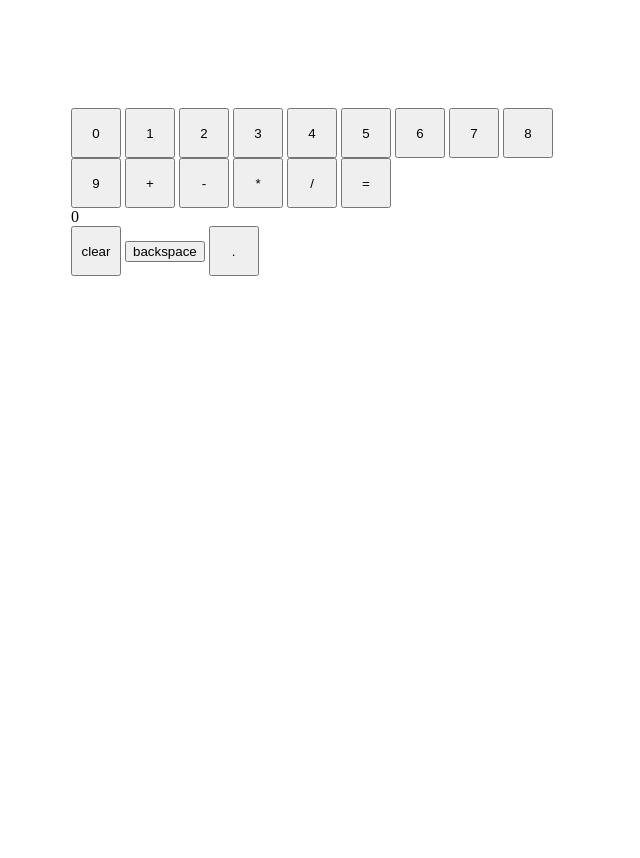
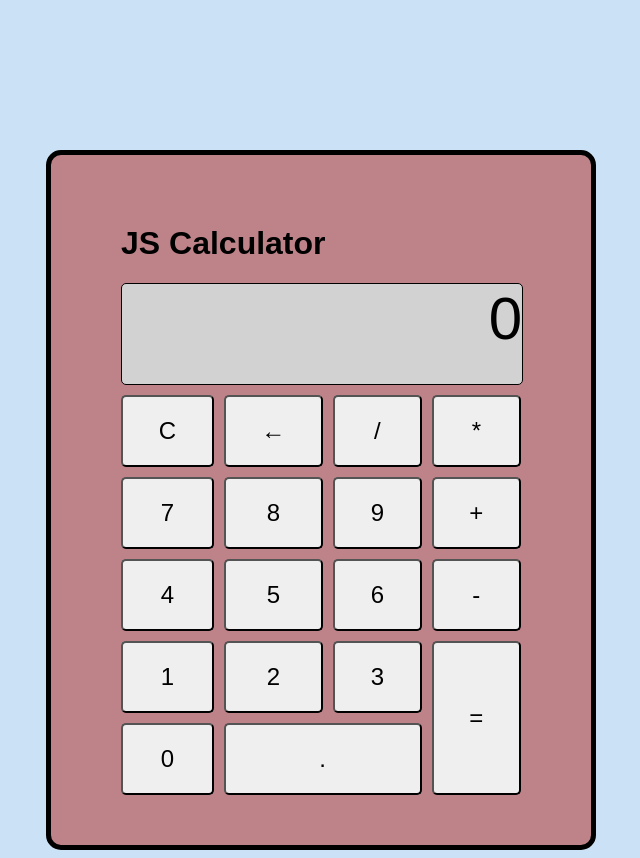
Before and after one commit to SaleMisanovic/odin-calculator, a plain HTML site: page index.html in a window 1280 px wide. Shown: the whole page, without its empty margins (319-959 px from the left). Before the commit the page ends 800 px from the top, so only its background shows below. Drawn offline with Linux system fonts and the light colour scheme.

Commit message:
css done

```diff
--- a/index.html
+++ b/index.html
@@ -10,25 +10,28 @@
 </head>
 <body>
     <div class="frame">
-        <button id="numbers">0</button>
-        <button id="numbers">1</button>
-        <button id="numbers">2</button>
-        <button id="numbers">3</button>
-        <button id="numbers">4</button>
-        <button id="numbers">5</button>
-        <button id="numbers">6</button>
-        <button id="numbers">7</button>
-        <button id="numbers">8</button>
-        <button id="numbers">9</button>
-        <button id="operators">+</button>
-        <button id="operators">-</button>
-        <button id="operators">*</button>
-        <button id="operators">/</button>
-        <button id="result">=</button>
-        <div id="display">0</div>
-        <button id="clear">clear</button>
-        <button id="backspace">backspace</button>
-        <button id="numbers" class="decimal">.</button>
+        <h1>JS Calculator</h1>
+        <div id="display" class="display">0</div>
+        <div class="frame-buttons">
+            <button id="numbers" class="buttons item17">0</button>
+            <button id="numbers" class="buttons item13">1</button>
+            <button id="numbers" class="buttons item14">2</button>
+            <button id="numbers" class="buttons item15">3</button>
+            <button id="numbers" class="buttons item9">4</button>
+            <button id="numbers" class="buttons item10">5</button>
+            <button id="numbers" class="buttons item11">6</button>
+            <button id="numbers" class="buttons item5">7</button>
+            <button id="numbers" class="buttons item6">8</button>
+            <button id="numbers" class="buttons item7">9</button>
+            <button id="numbers" class="decimal buttons item18" >.</button>
+            <button id="operators" class="buttons item8">+</button>
+            <button id="operators" class="buttons item12">-</button>
+            <button id="operators" class="buttons item4">*</button>
+            <button id="operators" class="buttons item3">/</button>
+            <button id="clear" class="buttons item1">C</button>
+            <button id="backspace" class="buttons item2">←</button>
+            <button id="result" class="buttons result item16">=</button>
+        </div>
     </div>
 
 </body>
--- a/script.js
+++ b/script.js
@@ -168,41 +168,41 @@ function checkDecimal() {
 
 //// KEYBOARD
   document.addEventListener("keydown", (event) => {
-    if (event.keyCode === 107) {
+    if (event.key === "+") {
       getOperator(operators.item(0));
-    } else if (event.keyCode === 109) {
+    } else if (event.key === "-") {
       getOperator(operators.item(1));
-    } else if (event.keyCode === 106) {
+    } else if (event.key === "*") {
       getOperator(operators.item(2));
-    } else if (event.keyCode === 111) {
+    } else if (event.key === "/") {
       getOperator(operators.item(3));
-    } else if (event.keyCode === 96) {
+    } else if (event.key === "0") {
       getNumber(numbers.item(0));
-    } else if (event.keyCode === 97) {
+    } else if (event.key === "1") {
       getNumber(numbers.item(1));
-    } else if (event.keyCode === 98) {
+    } else if (event.key === "2") {
       getNumber(numbers.item(2));
-    } else if (event.keyCode === 99) {
+    } else if (event.key === "3") {
       getNumber(numbers.item(3));
-    } else if (event.keyCode === 100) {
+    } else if (event.key === "4") {
       getNumber(numbers.item(4));
-    } else if (event.keyCode === 101) {
+    } else if (event.key === "5") {
       getNumber(numbers.item(5));
-    } else if (event.keyCode === 102) {
+    } else if (event.key === "6") {
       getNumber(numbers.item(6));
-    } else if (event.keyCode === 103) {
+    } else if (event.key === "7") {
       getNumber(numbers.item(7));
-    } else if (event.keyCode === 104) {
+    } else if (event.key === "8") {
       getNumber(numbers.item(8));
-    } else if (event.keyCode === 105) {
+    } else if (event.key === "9") {
       getNumber(numbers.item(9));
-    }else if(event.keyCode===110){
-      getNumber(numbers.item(10))
-    }else if(event.keyCode === 13){
+    }else if(event.key === "."){
+      getNumber(numbers.item(10));
+    }else if(event.key === "Enter"){
       resultFunction();
-    }else if(event.keyCode===8){
+    }else if(event.key==="Backspace"){
       backspaceFunction();
-    }else if(event.keyCode===46){
+    }else if(event.key==="Delete"){
       clearFunction();
     }
   });
--- a/style.css
+++ b/style.css
@@ -1,26 +1,134 @@
-.frame{
-    padding: 100px;
-    height: 500px;
-    width: 500px;
-    margin: 0 auto;
+body{
+    background-color: rgb(203, 225, 245);
+    font-family: 'Orbitron', sans-serif;
 }
 
-#numbers {
-    height: 50px;
-    width: 50px;
+.frame{
+    padding: 70px;
+    height: 550px;
+    width: 400px;
+    margin: 0 auto;
+    margin-top: 150px;
+    background-color: rgba(185, 92, 92, 0.707);
+    border-radius: 15px;
+    border: 5px solid black;
+}
+.frame-buttons{
+    display: grid;
+    grid-template-columns: auto auto auto;
+    gap:10px;
 }
 
-#operators{
-    height:50px;
-    width: 50px;
+h1{
+    margin-top: 0px;
 }
 
-#result{
-    height:50px;
-    width: 50px;
+.display{
+    height:100px;
+    width: 400px;
+    background-color: rgb(210, 210, 210);
+    border-radius: 5px;
+    border: 1px solid black;
+    margin: 10px 0px;
+    font-size: 60px;
+    text-align: end;
 }
 
-#clear{
-    height:50px;
-    width: 50px;
+.buttons{
+    padding: 20px;
+    font-size: x-large;
+    border-radius: 5px;
 }
+.buttons:hover{
+    background-color: lightgray;
+}
+
+.item1{
+    grid-row-start: 1;
+    grid-column-end: 1;
+}
+
+.item2{
+    grid-row-start: 1;
+    grid-column-end: 2;
+}
+
+.item3{
+    grid-row-start: 1;
+    grid-column-end: 3;
+}
+
+.item4{
+    grid-row-start: 1;
+    grid-column-end: 4;
+}
+
+.item5{
+    grid-row-start: 2;
+    grid-column-end: 1;
+}
+
+.item6{
+    grid-row-start: 2;
+    grid-column-end: 2;
+}
+
+.item7{
+    grid-row-start: 2;
+    grid-column-end: 3;
+}
+
+.item8{
+    grid-row-start: 2;
+    grid-column-end: 4;
+}
+
+.item9{
+    grid-row-start: 3;
+    grid-column-end: 1;
+}
+
+.item10{
+    grid-row-start: 3;
+    grid-column-end: 2;
+}
+
+.item11{
+    grid-row-start: 3;
+    grid-column-end: 3;
+}
+
+.item12{
+    grid-row-start: 3;
+    grid-column-end: 4;
+}
+
+.item13{
+    grid-row-start: 4;
+    grid-column-end: 1;
+}
+
+.item14{
+    grid-row-start: 4;
+    grid-column-end: 2;
+}
+
+.item15{
+    grid-row-start: 4;
+    grid-column-end: 3;
+}
+.item16{
+    grid-row:4 / span 2;
+    grid-column-end: 4;
+}
+
+.item17{
+    grid-row-start: 5;
+    grid-column-end: 1;
+}
+
+.item18{
+    grid-row-start: 5;
+    grid-column: 1 / span 2;
+
+}
```
